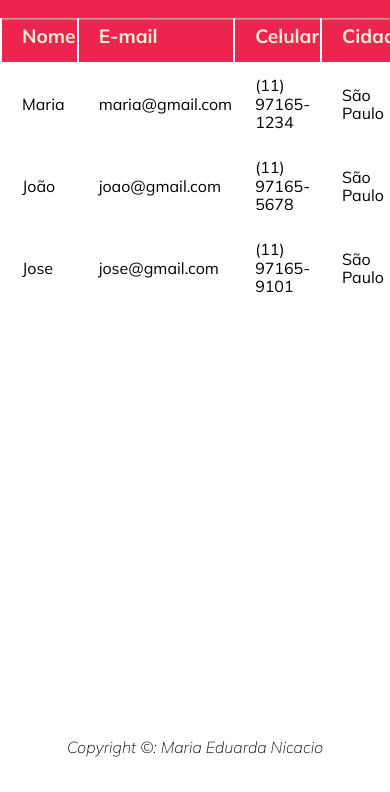
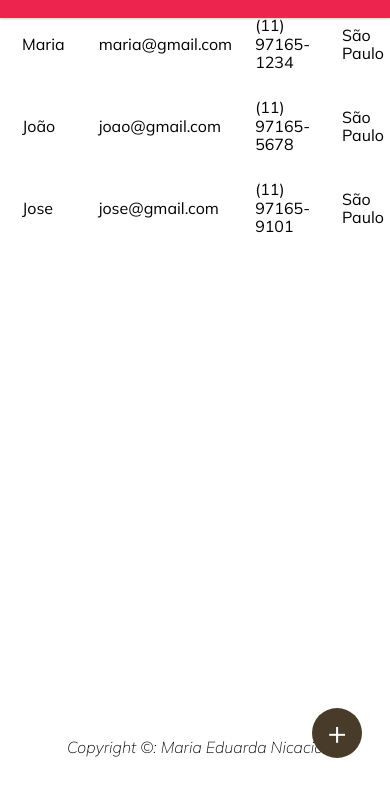
Before and after one commit to marianicacio/study-crud, a plain HTML site: page index.html in a window 390 px wide. Shown: the part 52-844 px from the top of the page. Drawn offline with nearby package versions, Linux system fonts and the light colour scheme.

Commit message:
feat: mobile-2

```diff
--- a/index.html
+++ b/index.html
@@ -17,7 +17,7 @@
         <h1>Cadastro de Clientes</h1>
     </header>
     <main>
-        <button type="button" class="button blue" id="cadastrar">Cadastrar Cliente</button>
+        <button type="button" class="button blue mobile" id="cadastrar">Cadastrar Cliente</button>
         <table>
             <thead>
                 <tr>
--- a/style.css
+++ b/style.css
@@ -208,4 +208,23 @@ footer {
         width: 100%;
         box-shadow: none;
     }
+
+    .button.mobile {
+        color: transparent;
+        font-size: 0;
+        width: 50px;
+        height: 50px;
+        border-radius: 50%;
+        position: fixed;
+        top: 90vh;
+        left: 80vw;
+    }
+
+    .button.mobile::before {
+        content: "+";
+        color: white;
+        font-size: 2rem;
+        width: 100%;
+        height: 100%;
+    }
 }
```
